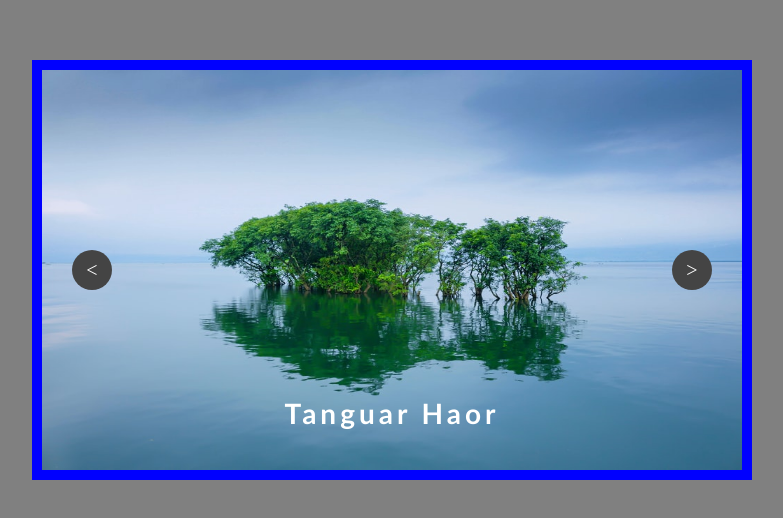
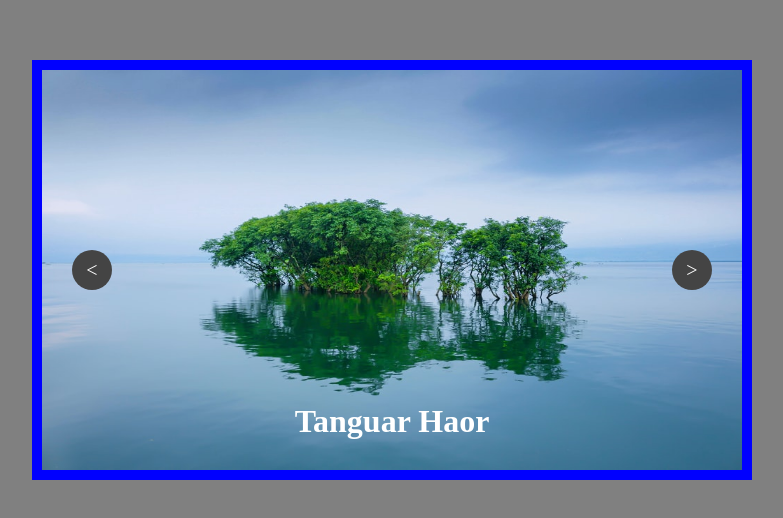
Before and after one commit to TawhidSajib/image-slider-vue-js, a Vue app: page / in a window 1280 px wide. Shown: the top 518 px of the page, without its empty margins (248-1031 px from the left). Built offline with nearby package versions, Linux system fonts and the light colour scheme.

Commit message:
slot-scope used

```diff
--- a/src/App.vue
+++ b/src/App.vue
@@ -1,6 +1,21 @@
 <template>
   <div id="app">
-    <Slider :images="images" />
+    <Slider :images="images">
+      <template scope="{imgData}">
+        <div
+          style="
+            display: flex;
+            align-items: flex-end;
+            justify-content: center;
+            height: 100%;
+          "
+        >
+          <div>
+            <h1 class="imageTitle">{{ imgData.title }}</h1>
+          </div>
+        </div>
+      </template>
+    </Slider>
   </div>
 </template>
 
@@ -29,4 +44,8 @@ export default {
 </script>
 <style>
 @import "./assets/styles/style.css";
+.imageTitle {
+  color: white;
+  margin-bottom: 30px;
+}
 </style>
--- a/src/assets/styles/style.css
+++ b/src/assets/styles/style.css
@@ -56,14 +56,9 @@ body {
     right: 30px;
 }
 
-.imageTitle {
+.imageItem {
     position: absolute;
-    bottom: 10%;
     width: 100%;
-    text-align: center;
-    font-family: "Gill Sans", "Gill Sans MT", Calibri, "Trebuchet MS", sans-serif;
-    font-size: 28px;
-    letter-spacing: 4px;
-    color: white;
-    font-weight: bold;
+    height: 100%;
+    top: 0;
 }
--- a/src/components/Slider.vue
+++ b/src/components/Slider.vue
@@ -3,13 +3,15 @@
   <div class="container">
     <div class="item">
       <img class="image" :src="currentImg.image" />
-      <div class="left-slide" @click="prev">
-        {{ prevIcon }}
+      <div class="imageItem">
+        <slot :imgData="currentImg"></slot>
+        <div class="left-slide" @click="prev">
+          {{ prevIcon }}
+        </div>
+        <div class="right-slide" @click="next">
+          {{ nextIcon }}
+        </div>
       </div>
-      <div class="right-slide" @click="next">
-        {{ nextIcon }}
-      </div>
-      <p class="imageTitle">{{ currentImg.title }}</p>
     </div>
   </div>
 </template>
```
